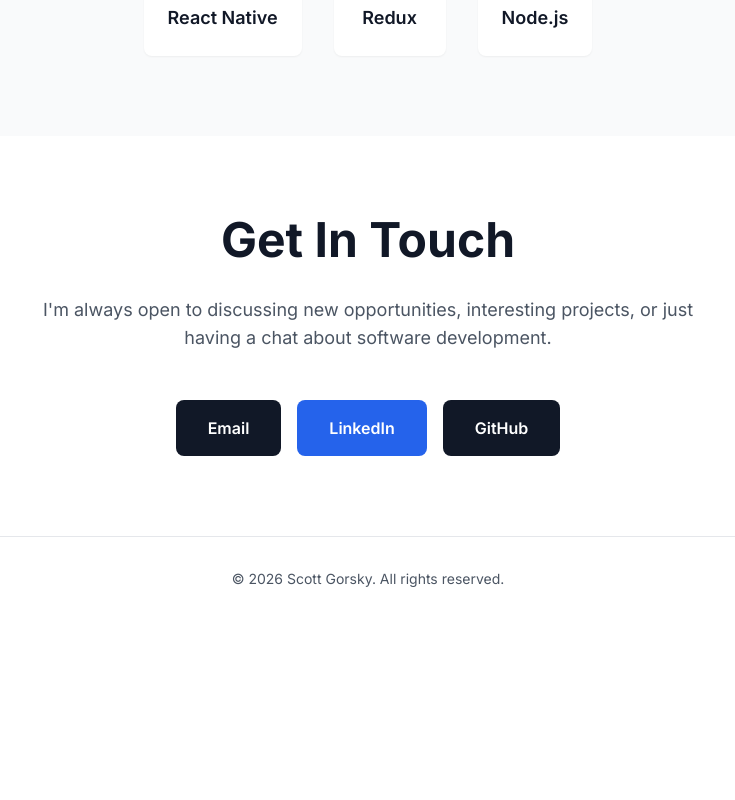
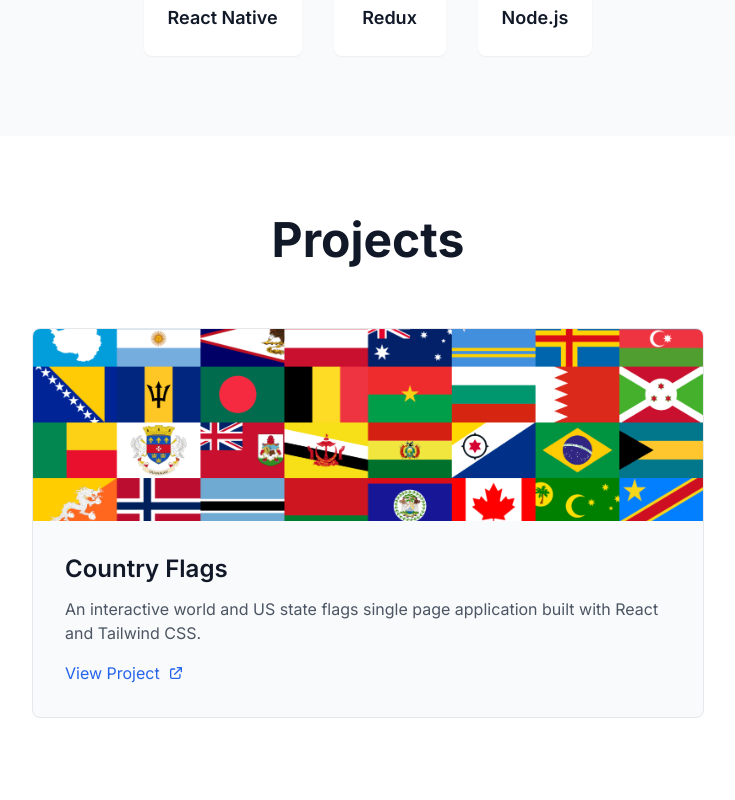
Before and after one commit to sjgorsky/personal-portfolio, a Next.js app: page / in a window 1280 px wide. Shown: the part 1280-2080 px from the top of the page, without its empty margins (272-1007 px from the left). Before the commit the page ends 1901 px from the top, so only its background shows below. Built offline with nearby package versions, Linux system fonts and the light colour scheme.

Commit message:
add Projects

```diff
--- a/app/page.tsx
+++ b/app/page.tsx
@@ -1,5 +1,6 @@
 import Hero from '@/components/Hero';
 import TechnicalCompetencies from '@/components/TechnicalCompetencies';
+import Projects from '@/components/Projects';
 import Contact from '@/components/Contact';
 import Navigation from '@/components/Navigation';
 import Footer from '@/components/Footer';
@@ -10,6 +11,7 @@ export default function Home() {
       <Navigation />
       <Hero />
       <TechnicalCompetencies />
+      <Projects />
       <Contact />
       <Footer />
     </main>
--- a/components/Navigation.tsx
+++ b/components/Navigation.tsx
@@ -151,6 +151,13 @@ export default function Navigation() {
               <DoubleSlash />
               Skills
             </button>
+            <button
+              onClick={() => scrollToSection('projects')}
+              className="flex items-center gap-2 text-lg text-gray-600 dark:text-gray-300 hover:text-gray-900 dark:hover:text-white transition-colors"
+            >
+              <DoubleSlash />
+              Projects
+            </button>
             <Link
               href="/blog"
               className="flex items-center gap-2 text-lg text-gray-600 dark:text-gray-300 hover:text-gray-900 dark:hover:text-white transition-colors"
--- /dev/null
+++ b/components/Projects.tsx
@@ -0,0 +1,56 @@
+import Image from 'next/image';
+
+export default function Projects() {
+  return (
+    <section id="projects" className="py-20 px-6 bg-white dark:bg-gray-900">
+      <div className="max-w-6xl mx-auto">
+        <h2 className="text-4xl md:text-5xl font-bold text-center mb-16 text-gray-900 dark:text-white">
+          Projects
+        </h2>
+        <div className="flex flex-col items-center gap-8">
+          <div className="w-full max-w-2xl">
+            <a
+              href="https://country-flags-qmihbw7xf-sjgorskys-projects.vercel.app/"
+              target="_blank"
+              rel="noopener noreferrer"
+              className="block rounded-lg bg-gray-50 dark:bg-gray-800 border border-gray-200 dark:border-gray-700 hover:border-gray-300 dark:hover:border-gray-600 hover:shadow-lg transition-all overflow-hidden"
+            >
+              <div className="relative w-full h-48 bg-gray-200 dark:bg-gray-700">
+                <Image
+                  src="/previews/world_flags_screenshot.png"
+                  alt="Country Flags website preview"
+                  fill
+                  className="object-cover"
+                />
+              </div>
+              <div className="p-8">
+                <h3 className="text-2xl font-semibold text-gray-900 dark:text-white mb-3">
+                  Country Flags
+                </h3>
+                <p className="text-gray-600 dark:text-gray-300 mb-4">
+                    An interactive world and US state flags single page application built with React and Tailwind CSS.
+                </p>
+                <span className="text-blue-600 dark:text-blue-400 hover:underline inline-flex items-center gap-2">
+                  View Project
+                  <svg
+                    className="w-4 h-4"
+                    fill="none"
+                    stroke="currentColor"
+                    viewBox="0 0 24 24"
+                  >
+                    <path
+                      strokeLinecap="round"
+                      strokeLinejoin="round"
+                      strokeWidth={2}
+                      d="M10 6H6a2 2 0 00-2 2v10a2 2 0 002 2h10a2 2 0 002-2v-4M14 4h6m0 0v6m0-6L10 14"
+                    />
+                  </svg>
+                </span>
+              </div>
+            </a>
+          </div>
+        </div>
+      </div>
+    </section>
+  );
+}
```
Also changed, not shown: public/previews/world_flags_screenshot.png (added).
